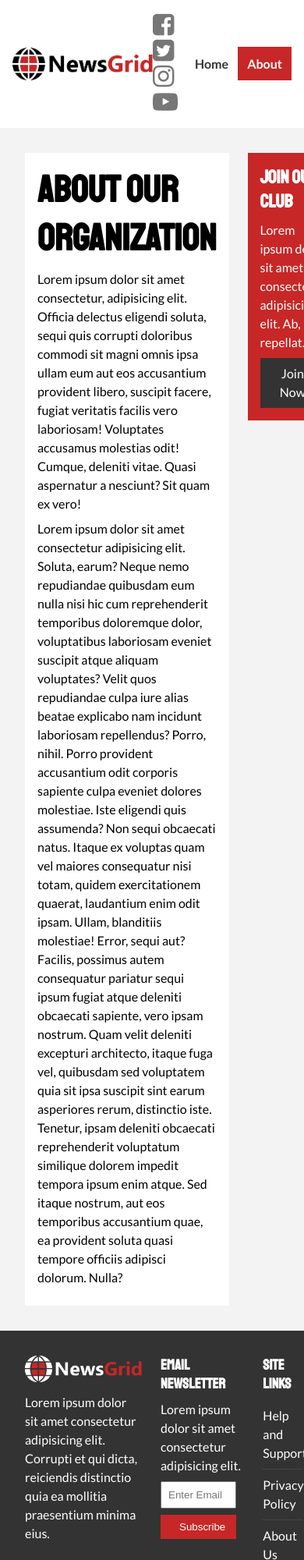
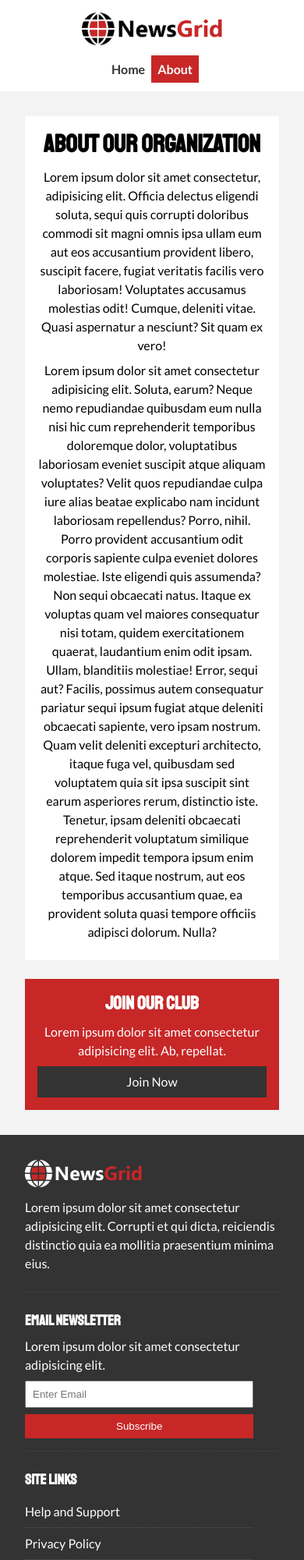
Before and after one commit to friskycodeur/Newsgrid, a plain HTML site: page about.html in a window 390 px wide. Shown: the top 2000 px of the page at 78% size. Drawn offline with Linux system fonts and the light colour scheme.

Commit message:
added mobile.css

```diff
--- a/css/mobile.css
+++ b/css/mobile.css
@@ -0,0 +1,60 @@
+/* Navigation */
+#main-nav .social {
+  display: none;
+}
+
+#main-nav .container {
+  grid-template-columns: 1fr;
+  grid-gap: 1.2rem;
+}
+
+#main-nav ul,
+#main-nav .logo {
+  justify-self: center;
+}
+
+#main-nav ul li a {
+  padding: 0.50rem;
+}
+
+#home-articles .articles-container {
+  grid-template-columns: repeat(2, 1fr);
+}
+
+#home-articles .articles-container > *:first-child,
+#home-articles .articles-container > *:last-child {
+  grid-template-columns: 1fr;
+  grid-column: 1;
+}
+
+@media(max-width: 600px) {
+  /* Stack Grid Items */
+  #showcase .showcase-container,
+  #home-articles .articles-container,
+  #main-footer .footer-container {
+    grid-template-columns: 1fr;
+  }
+
+  #main-footer .footer-container > *:last-child {
+    grid-column: 1;
+  }
+
+  #main-footer .footer-container > *:first-child,
+  #main-footer .footer-container > *:nth-child(2){
+    border-bottom: #444 dotted 1px;
+    padding-bottom: 1rem;
+  }
+
+  .page-container {
+    grid-template-columns: 1fr;
+    text-align: center;
+  }
+
+  .page-container > *:first-child {
+    grid-row: 1;
+  }
+
+  .l-heading {
+    font-size: 2rem;
+  }
+}
```
Also changed, not shown: index.html (+1 -1 lines).
